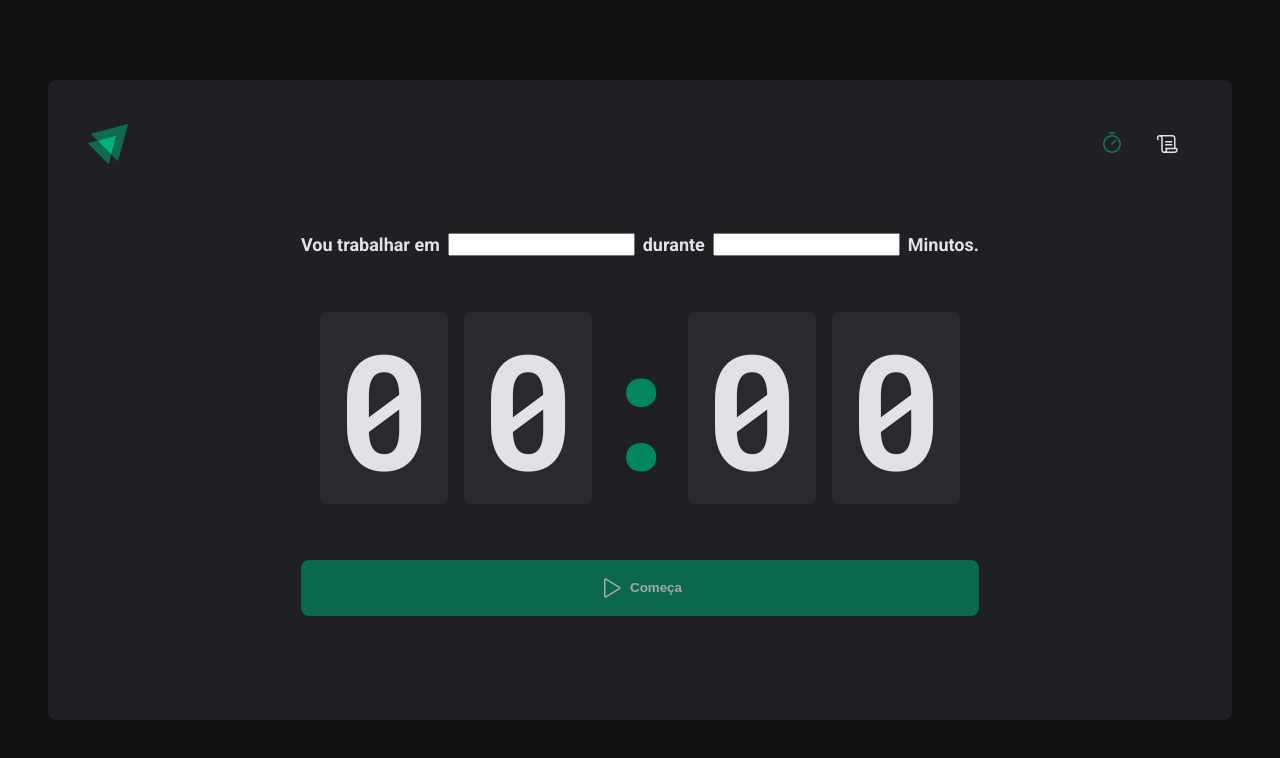
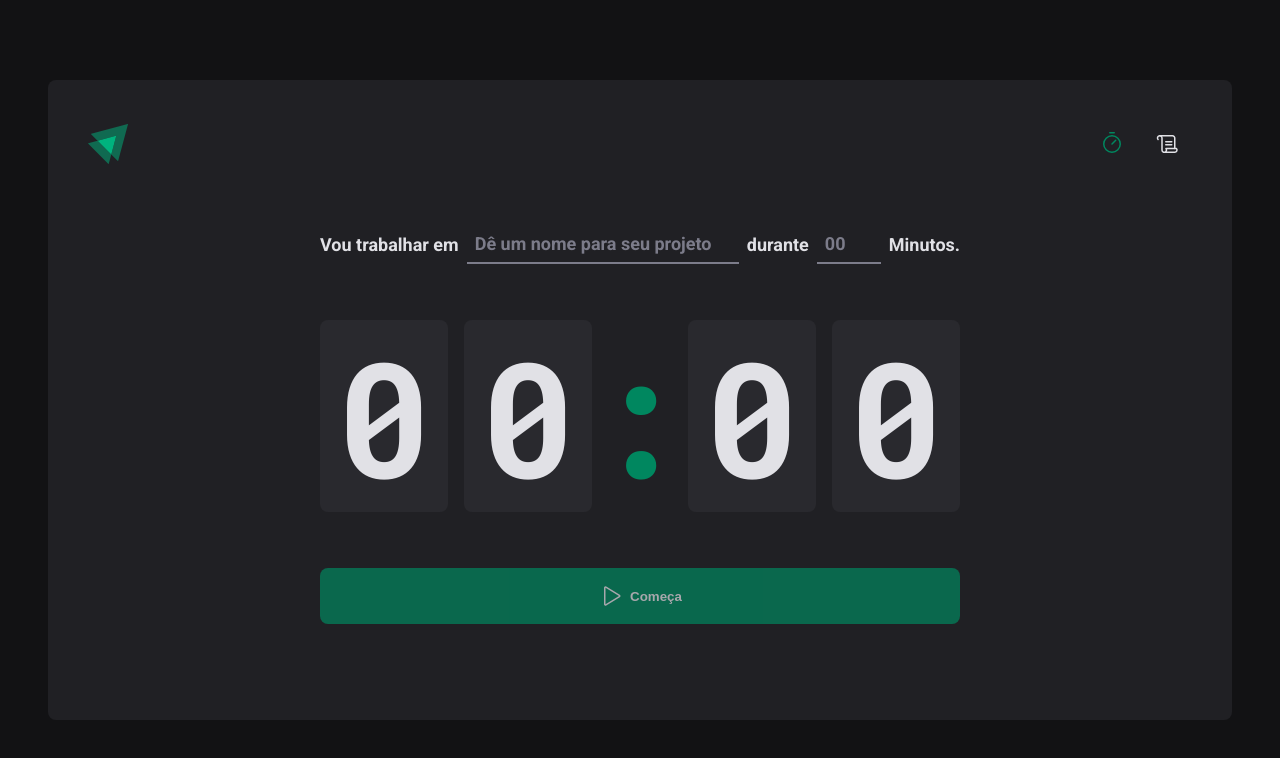
Before and after one commit to Wesley-Medeiros/IgniteTimer, a React (Vite) app: page / in a window 1280 px wide. Shown: the top 758 px of the page. Built offline with nearby package versions, Linux system fonts and the light colour scheme; the HTML template or start-up script is replaced by a standard one.

Commit message:
Início da criação dos formulários

```diff
--- a/package.json
+++ b/package.json
@@ -13,6 +13,7 @@
     "phosphor-react": "^1.4.1",
     "react": "^18.2.0",
     "react-dom": "^18.2.0",
+    "react-hook-form": "^7.43.2",
     "react-router-dom": "^6.8.1"
   },
   "devDependencies": {
--- a/src/pages/Home/index.tsx
+++ b/src/pages/Home/index.tsx
@@ -1,21 +1,54 @@
 import { Play } from 'phosphor-react'
+import { useForm } from 'react-hook-form'
 import {
   HomeContainer,
   CountdownContainer,
   FormContainer,
   Separator,
   StartCountdownButton,
+  TaskInput,
+  MinutesAmountInput,
 } from './styles'
 
 function Home() {
+  const { register, handleSubmit, watch } = useForm()
+
+  function handleCreateNewCycle(data: any) {
+    console.log(data)
+  }
+
+  const task = watch('task')
+  const isSubmitDisabled = !task
+
   return (
     <HomeContainer>
-      <form action="">
+      <form onSubmit={handleSubmit(handleCreateNewCycle)} action="">
         <FormContainer>
           <label htmlFor="task">Vou trabalhar em</label>
-          <input type="task" />
+          <TaskInput
+            type="task"
+            list="task-suggestion"
+            placeholder="Dê um nome para seu projeto"
+            {...register('task')}
+          />
+
+          <datalist id="task-suggestion">
+            <option value="Projeto 1" />
+            <option value="Projeto 2" />
+            <option value="Projeto 3" />
+            <option value="Projeto 4" />
+          </datalist>
+
           <label htmlFor="minutesAmount">durante</label>
-          <input type="number" />
+          <MinutesAmountInput
+            type="number"
+            id="MinutesAmount"
+            placeholder="00"
+            step={5}
+            min={5}
+            max={60}
+            {...register('minutesAmount', { valueAsNumber: true })}
+          />
 
           <span>Minutos.</span>
         </FormContainer>
@@ -28,7 +61,7 @@ function Home() {
           <span>0</span>
         </CountdownContainer>
 
-        <StartCountdownButton disabled type="submit">
+        <StartCountdownButton disabled={isSubmitDisabled} type="submit">
           <Play size={24} />
           Começa
         </StartCountdownButton>
--- a/src/pages/Home/styles.ts
+++ b/src/pages/Home/styles.ts
@@ -25,6 +25,37 @@ export const FormContainer = styled.div`
   font-size: 1.125rem;
   font-weight: bold;
   flex-wrap: wrap;
+`
+const BaseInput = styled.input`
+  background: transparent;
+  height: 2.5rem;
+  border: 0;
+  border-bottom: 2px solid ${(props) => props.theme['gray-500']};
+  font-weight: bold;
+  font-size: 1.125rem;
+  padding: 0 0.5rem;
+  color: ${(props) => props.theme['gray-100']};
+
+  &:focus {
+    box-shadow: none;
+    border-color: ${(props) => props.theme['green-500']};
+  }
+
+  &::placeholder {
+    color: ${(props) => props.theme['gray-500']};
+  }
+`
+
+export const TaskInput = styled(BaseInput)`
+  flex: 1;
+
+  &::-webkit-calendar-picker-indicator {
+    display: none !important;
+  }
+`
+
+export const MinutesAmountInput = styled(BaseInput)`
+  width: 4rem;
 `
 
 export const CountdownContainer = styled.div`
```
Also changed, not shown: 1 other file (tests, documents, lock files or other folders).
